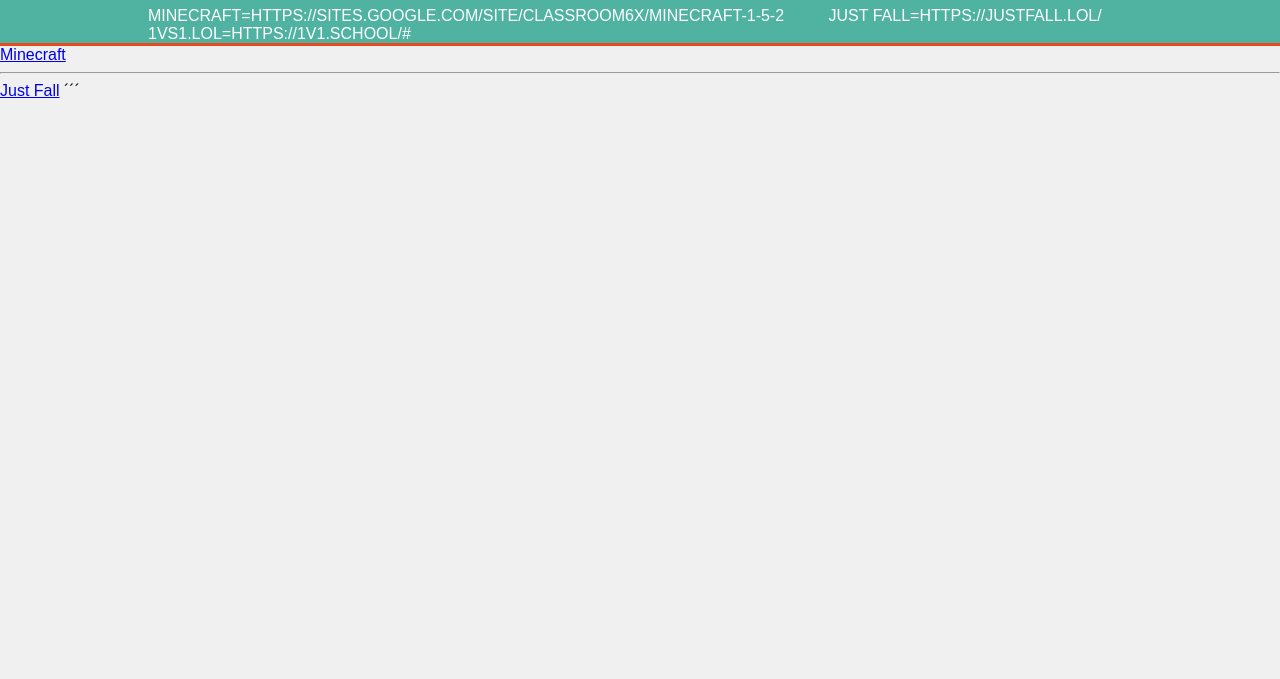
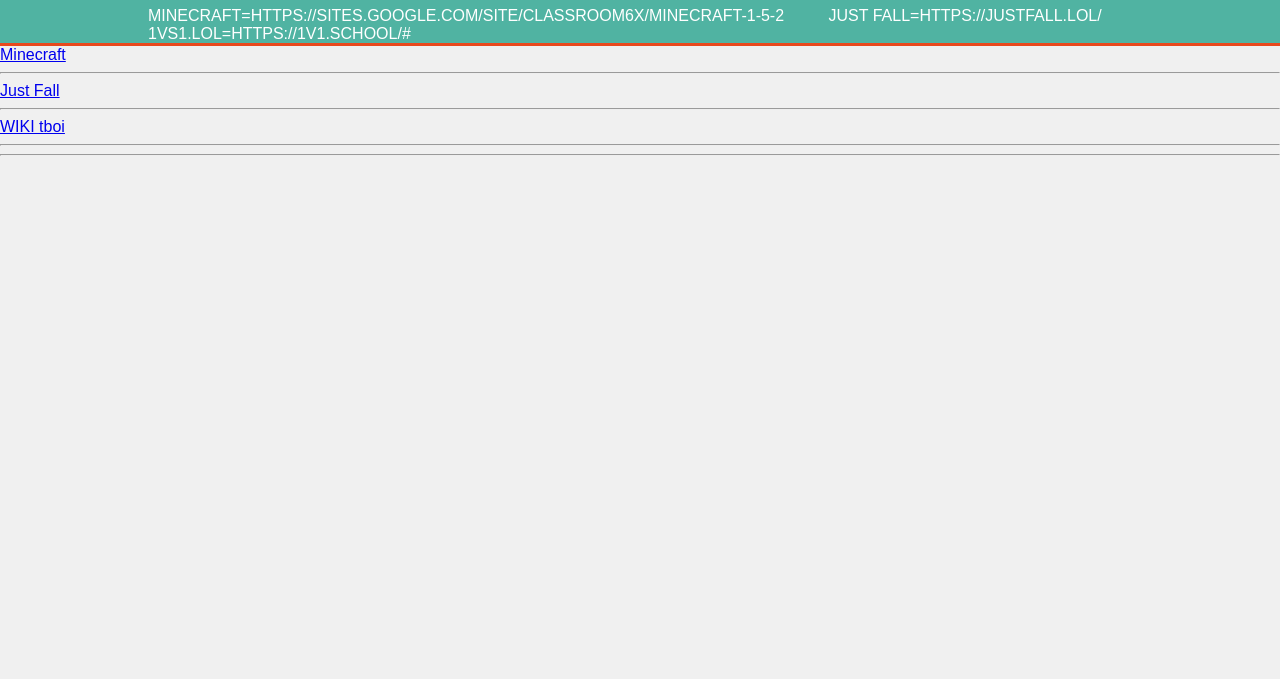
Before and after one commit to Mateo42narce/mateo42narce.github.io, a plain HTML site: page index.html in a window 1280 px wide. Shown: the part 121-800 px from the top of the page. Drawn offline with Linux system fonts and the light colour scheme.

Commit message:
Update index.html

```diff
--- a/index.html
+++ b/index.html
@@ -56,4 +56,10 @@ header ul{
  <a href="https://sites.google.com/site/classroom6x/minecraft-1-5-2" target="https://sites.google.com/site/classroom6x/minecraft-1-5-2">Minecraft</a>
 <hr>
  <a href="https://justfall.lol/" target="https://justfall.lol/">Just Fall</a>
- </html>´´´
+<hr>
+ <a href="https://tboi.com/" target="https://tboi.com/">WIKI tboi</a>
+<hr>
+ <a href="https://1v1.school/#" target="https://1v1.school/#"1vs1 LOL</a>
+<hr>
+ <a href="https://cochecitosmanuel.github.io/main.html"https://cochecitosmanuel.github.io/main.html"Web Manu</a>
+ </html>
```
